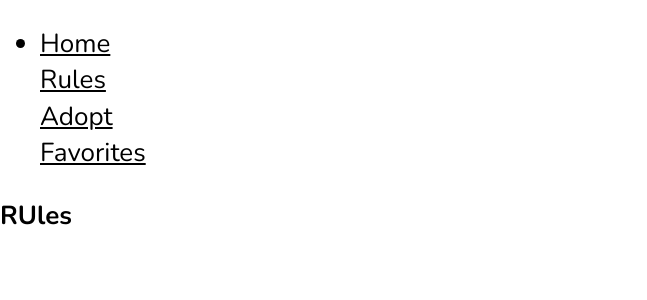
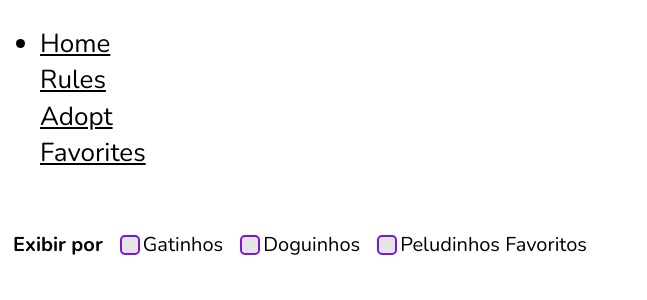
Before and after one commit to mts-the-encoder/quatro-patas__FRONT-, a Vue app: page /rules in a window 1280 px wide. Shown: the top 300 px of the page, without its empty margins (0-647 px from the left). Built offline with nearby package versions, Linux system fonts and the light colour scheme.

Commit message:
finalização da maioria dos componentes

```diff
--- a/public/index.html
+++ b/public/index.html
@@ -21,6 +21,7 @@
     <link rel="manifest" href="<%= BASE_URL %>manifest.json">
     <meta name="msapplication-TileColor" content="#ffffff">
     <meta name="msapplication-TileImage" content="/ms-icon-144x144.png">
+    <link rel="stylesheet" href="https://cdnjs.cloudflare.com/ajax/libs/font-awesome/6.1.1/css/all.min.css">
     <meta name="theme-color" content="#F29721">
     <title>Quatro Patas</title>
   </head>
--- a/src/assets/scss/_colors.scss
+++ b/src/assets/scss/_colors.scss
@@ -15,3 +15,4 @@ $color-heart--empty: #8E8E8E;
 $color-heart--full: #F35353;
 $Bgcolor-heart--empty: #E5E5E5;
 $Bgcolor-heart--full: #BF80FF33;
+$border--profile: #CBCBCB;
--- /dev/null
+++ b/src/components/Checkbox.vue
@@ -0,0 +1,82 @@
+<template>
+    <div class="checks">
+        <h5>Exibir por</h5>
+        <div class="wrapper">
+            <input class="check" type="checkbox" id="gatinhos">
+            <label for="check">Gatinhos</label>
+        </div>
+        <div class="wrapper">
+            <input class="check" type="checkbox" id="doguinhos">
+            <label for="check">Doguinhos</label>
+        </div>
+        <div class="wrapper">
+            <input class="check" type="checkbox" id="peludinhos-favoritos">
+            <label for="check">Peludinhos Favoritos</label>
+        </div>
+    </div>
+</template>
+
+<script>
+export default {
+
+}
+</script>
+
+<style lang="scss" scoped>
+.checks {
+    width: 600px;
+    display: flex;
+    flex-direction: row;
+    align-items: center;
+    justify-content: space-evenly;
+
+    h5 {
+        font-size: 20px;
+    }
+
+    .wrapper {
+        font-size: 20px;
+        display: flex;
+        align-items: center;
+
+        .check {
+            appearance: none;
+            -webkit-appearance: none;
+            height: 20px;
+            width: 20px;
+            background-color: $Bgcolor-heart--empty;
+            border-radius: 5px;
+            cursor: pointer;
+            border: 2px solid $primary-color--one;
+        }
+        .check::after {
+            font-family: "Font Awesome 5 free";
+            content: "\f00c";
+            font-weight: bold;
+            font-size: 15px;
+            color: $primary-color--one;
+            display: flex;
+            align-items: center;
+            justify-content: center;
+            display: none;
+            margin-left: 1px;
+            margin-bottom: 1px;
+        }
+        .check:hover {
+            background-color: $Bgcolor-heart--empty;
+        }
+        .check:checked{
+            background-color: $Bgcolor-heart--empty;
+        }
+        .check:checked:after{
+            display: block;
+        }
+
+        label {
+            font-size: 20px;
+            font-weight: 300;
+            cursor: pointer;
+        }
+    }
+}
+</style>
--- a/src/components/Fav.vue
+++ b/src/components/Fav.vue
@@ -14,8 +14,8 @@ export default {
 
 <style lang="scss" scoped>
 .heart--fav {
-    height: 80px;
-    width: 100px;
+    height: 70px;
+    width: 80px;
     background-color: $Bgcolor-heart--empty;
     box-shadow: 10px 10px 20px rgba(121, 24, 217, 0.5);
     border-radius: 10px;
--- a/src/components/Pag.vue
+++ b/src/components/Pag.vue
@@ -1,7 +1,7 @@
 <template>
     <main class="content">
         <div class="img--backgound">
-
+            <img class="photo" src="" alt="Human with pet">
         </div>
     </main>
 </template>
@@ -15,19 +15,27 @@ export default {
 <style lang="scss" scoped>
 .content {
     height: 100vh;
-    widows: 100%;
+    width: 100%;
     background-color: $Bgcolor-heart--empty;
     display: flex;
     align-items: center;
     justify-content: flex-end;
+    overflow: hidden;
+
 
     .img--backgound {
         height: 500px;
         width: 500px;
         background-image: url("../assets/scss/_imgs/background.png");
         background-size: cover;
+        justify-self: flex-end;
+        display: flex;
+        align-items: center;
 
-        justify-self: flex-end;
+
+        .photo {
+            height: 500px;
+        }
 
     }
 }
--- a/src/views/Rules.vue
+++ b/src/views/Rules.vue
@@ -1,9 +1,12 @@
 <template>
-    <h1>RUles</h1>
+    <checkbox/>
 </template>
 
 <script>
+import Checkbox from '../components/Checkbox.vue'
+
 export default {
+    components: { Checkbox },
     name: 'Rules'
 }
 </script>
```
Also changed, not shown: src/components/Profile.vue (added, +87 -0 lines).
